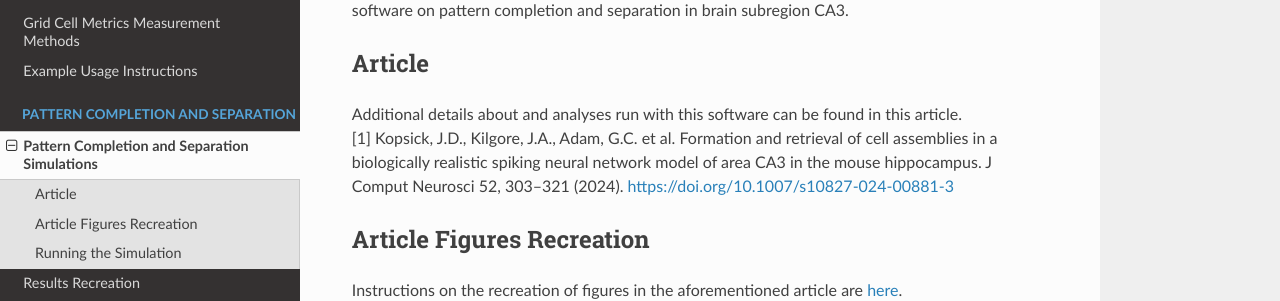
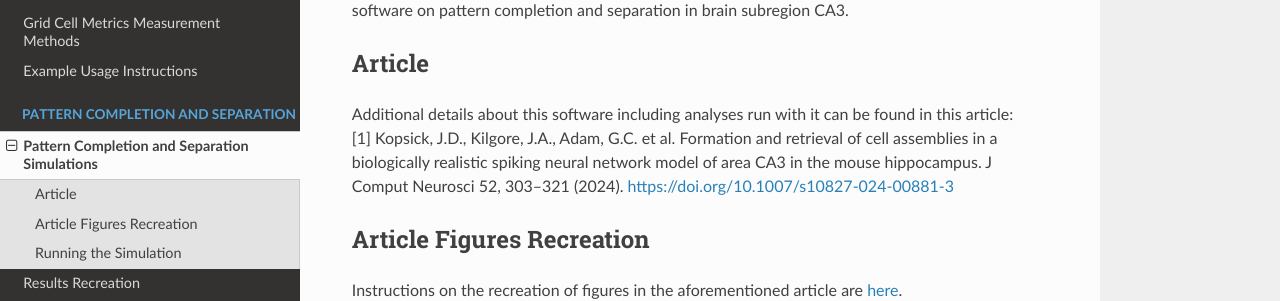
Before and after one commit to Hippocampome-Org/hco_dev_docs, a Sphinx documentation site: the page built from docs/pattern_comp_sep/overview.md, in a window 1280 px wide. Shown: the part 185-486 px from the top of the page. Built offline with Sphinx 7.4.7 and the Read the Docs theme 3.1.0, drawn with Linux system fonts in a browser that asks for light colours.

Commit message:
added more pattern_comp_sep docs

```diff
--- a/docs/pattern_comp_sep/overview.md
+++ b/docs/pattern_comp_sep/overview.md
@@ -5,7 +5,7 @@ This documentation provides further information about use of and development wit
 
 ## Article
 
-Additional details about and analyses run with this software can be found in this article.
+Additional details about this software including analyses run with it can be found in this article:
 <br>\[1\] Kopsick, J.D., Kilgore, J.A., Adam, G.C. et al. Formation and retrieval of cell assemblies in a biologically realistic spiking neural network model of area CA3 in the mouse hippocampus. J Comput Neurosci 52, 303–321 (2024). [https://doi.org/10.1007/s10827-024-00881-3](https://doi.org/10.1007/s10827-024-00881-3)
 
 ## Article Figures Recreation
```
